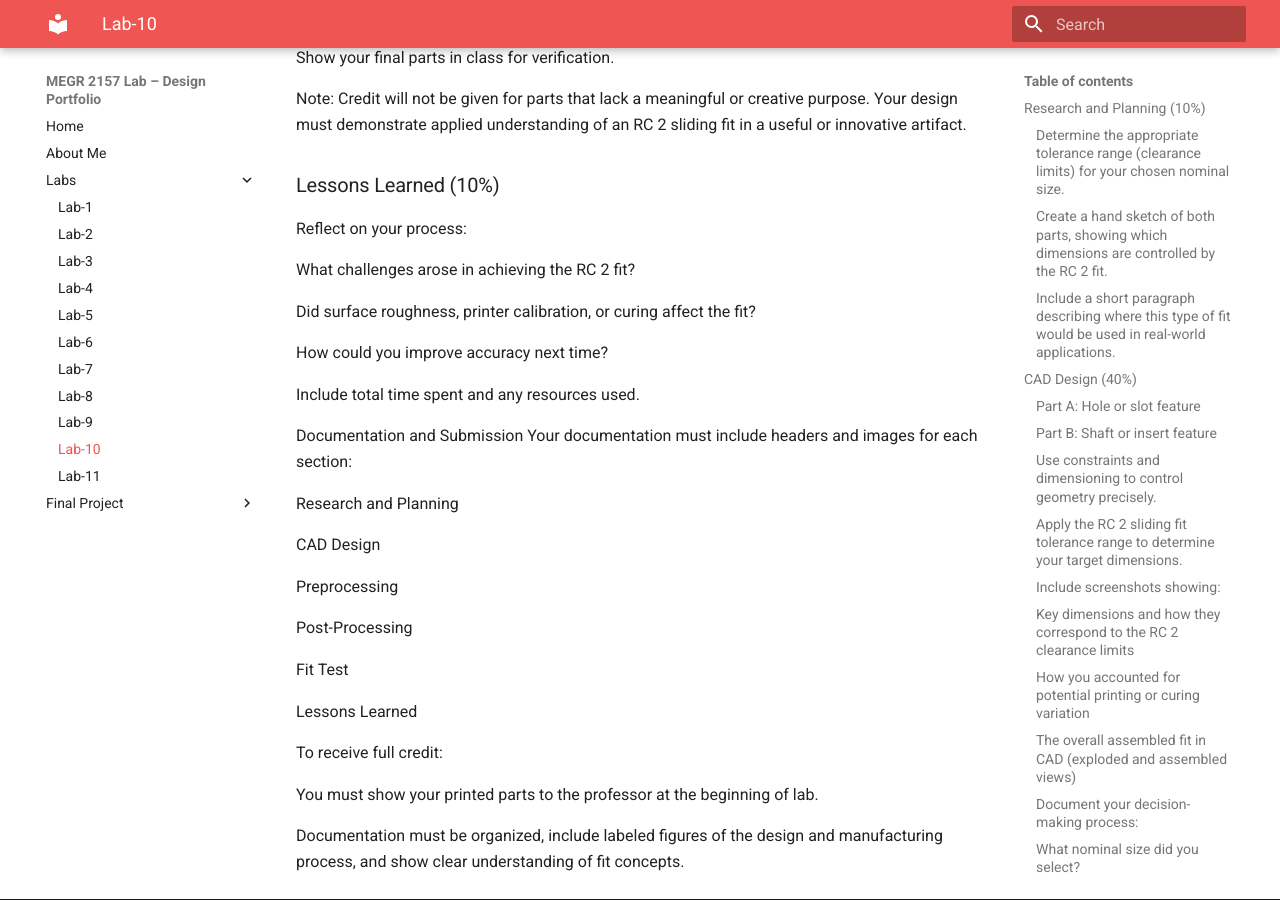
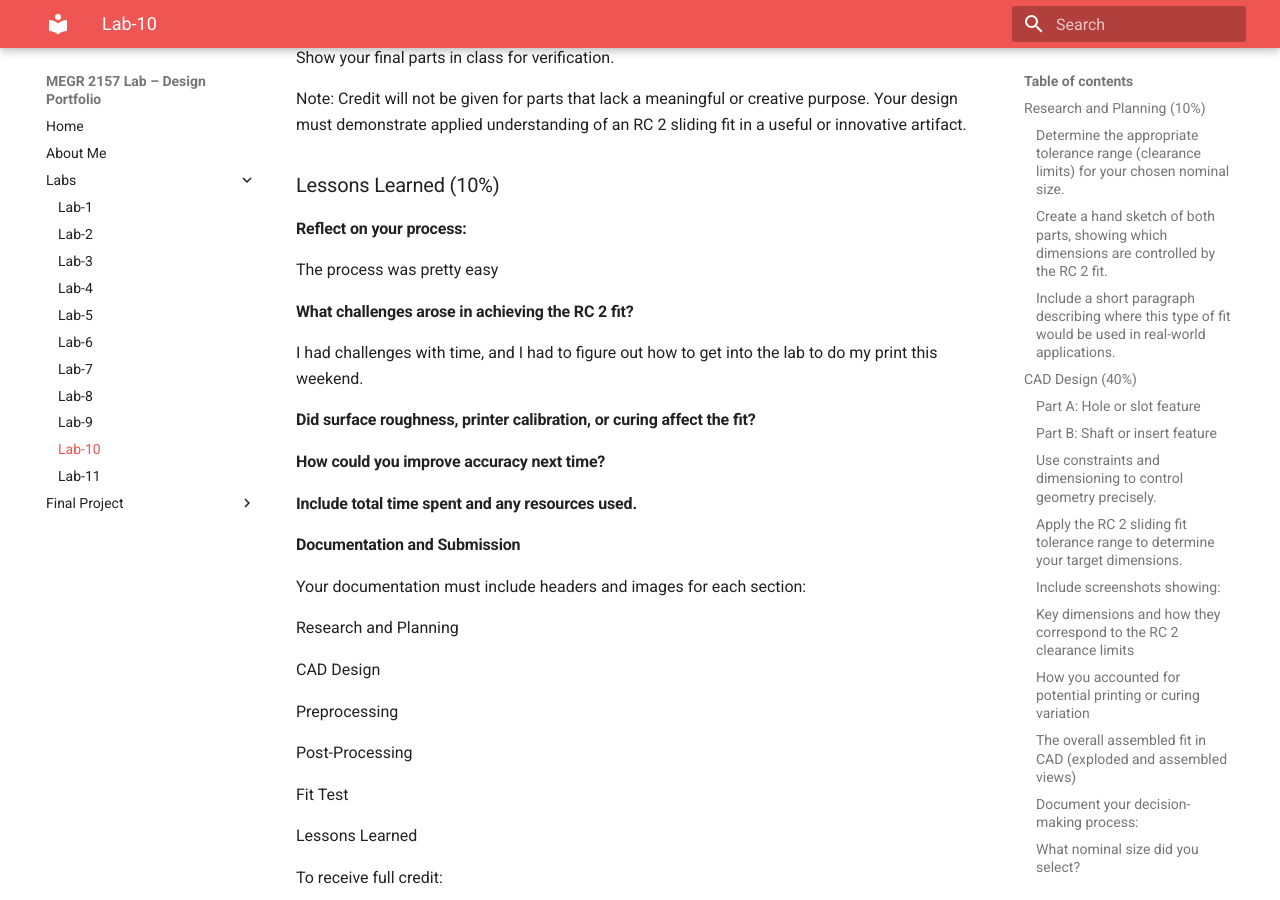
Before and after one commit to seaberr/MMEGR-2156-7-lab-template-seaber, an MkDocs documentation site: the page built from docs/Labs/L10/index.md, in a window 1280 px wide and 900 px high, scrolled down 2490 px. Built offline with MkDocs 1.6.1 and Material for MkDocs 9.7.7, drawn with Linux system fonts in a browser that asks for light colours.

Commit message:
Enhance reflection section with headings and clarity
Updated formatting and added headings for clarity in the reflection section.

```diff
--- a/docs/Labs/L10/index.md
+++ b/docs/Labs/L10/index.md
@@ -89,17 +89,17 @@ Show your final parts in class for verification.
 Note: Credit will not be given for parts that lack a meaningful or creative purpose. Your design must demonstrate applied understanding of an RC 2 sliding fit in a useful or innovative artifact.
 
 ### Lessons Learned (10%)
-Reflect on your process:
+#### Reflect on your process:
+The process was pretty easy
+#### What challenges arose in achieving the RC 2 fit?
+I had challenges with time, and I had to figure out how to get into the lab to do my print this weekend.
+#### Did surface roughness, printer calibration, or curing affect the fit?
 
-What challenges arose in achieving the RC 2 fit?
+#### How could you improve accuracy next time?
 
-Did surface roughness, printer calibration, or curing affect the fit?
+#### Include total time spent and any resources used.
 
-How could you improve accuracy next time?
-
-Include total time spent and any resources used.
-
-Documentation and Submission
+#### Documentation and Submission
 Your documentation must include headers and images for each section:
 
 Research and Planning
```
